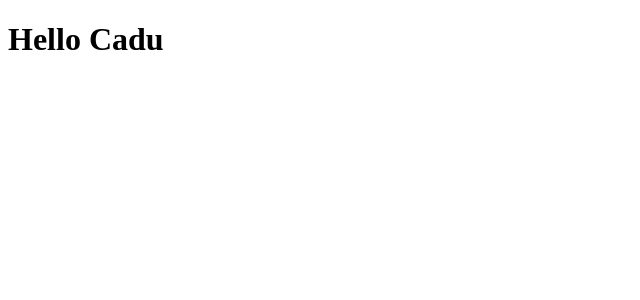
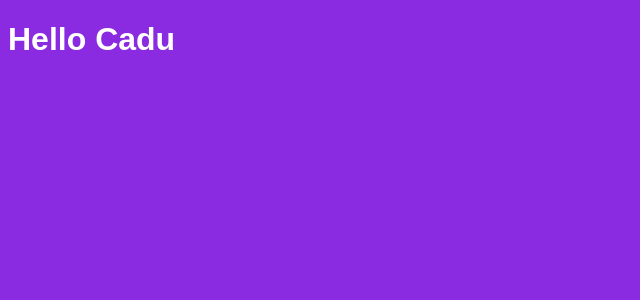
Before and after one commit to caducastanha/modulo04, a React app: page / in a window 1280 px wide. Shown: the top 300 px of the page, without its empty margins (0-640 px from the left). Built offline with nearby package versions, Linux system fonts and the light colour scheme.

Commit message:
Importando css

```diff
--- a/package.json
+++ b/package.json
@@ -12,6 +12,8 @@
     "@babel/preset-env": "^7.9.6",
     "@babel/preset-react": "^7.9.4",
     "babel-loader": "^8.1.0",
+    "css-loader": "^3.5.3",
+    "style-loader": "^1.2.1",
     "webpack": "^4.43.0",
     "webpack-cli": "^3.3.11",
     "webpack-dev-server": "^3.11.0"
--- /dev/null
+++ b/src/App.css
@@ -0,0 +1,5 @@
+body {
+  background-color: blueviolet;
+  color: #fff;
+  font-family: Arial, Helvetica, sans-serif;
+}
--- a/src/App.js
+++ b/src/App.js
@@ -1,4 +1,5 @@
 import React from 'react';
+import './App.css';
 
 function App(){
   return <h1>Hello Cadu</h1>;
--- a/webpack.config.js
+++ b/webpack.config.js
@@ -18,6 +18,13 @@
                     loader: 'babel-loader',
                 },
             },
+            {
+                test: /\.css$/,
+                use: [
+                    {loader: 'style-loader'},
+                    {loader: 'css-loader'},
+                ]
+            }
         ],
     },
 };
```
